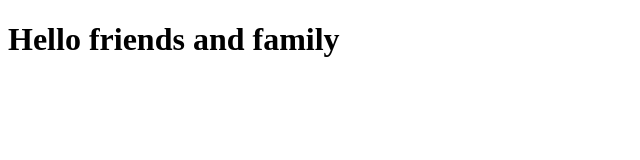
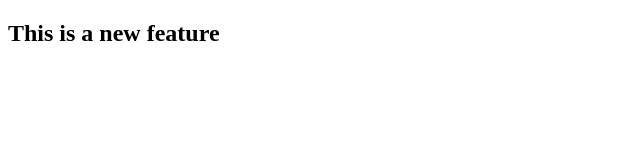
Before and after one commit to Abdullahi-Adan-01/simple, a plain HTML site: page index.html in a window 1280 px wide. Shown: the whole page, without its empty margins (0-640 px from the left). Drawn offline with Linux system fonts and the light colour scheme.

Commit message:
Added feature

```diff
--- a/index.html
+++ b/index.html
@@ -9,7 +9,8 @@
 </head>
 
 <body>
-    <h1>Hello friends and family</h1>
+
+    <h2>This is a new feature</h2>
 </body>
 
 </html>
```
